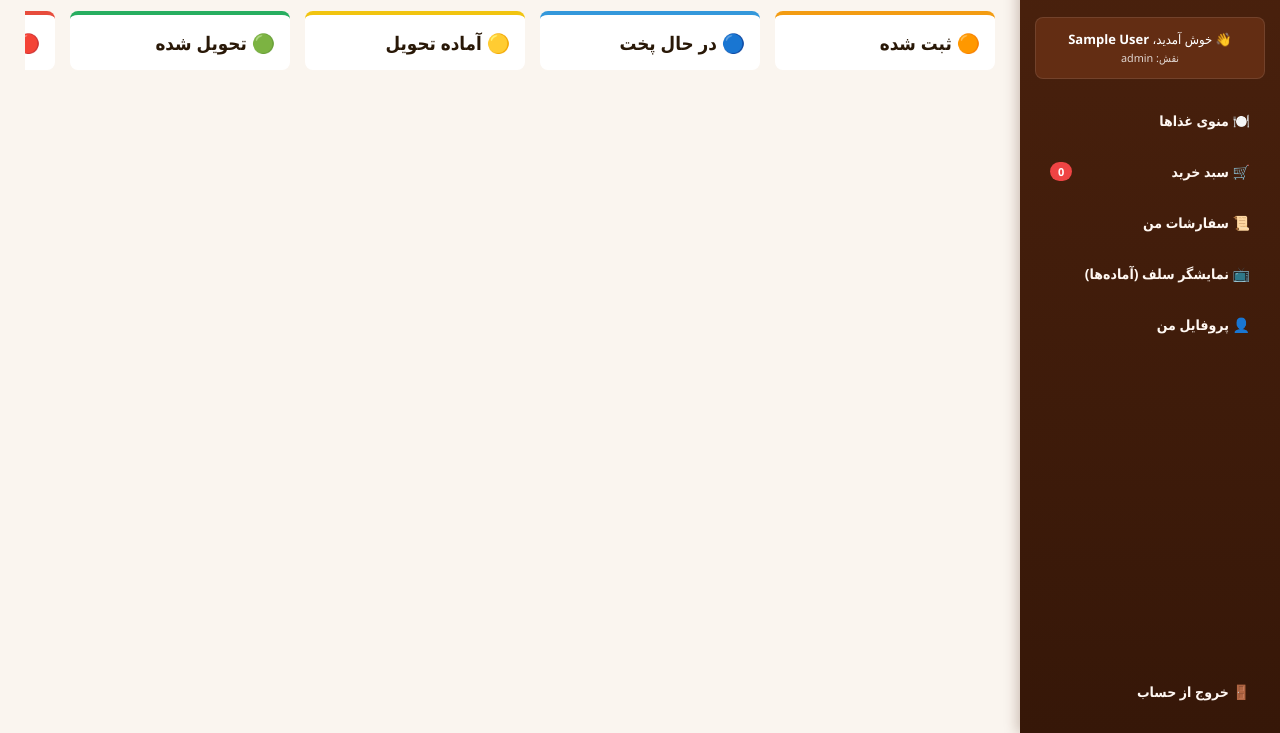
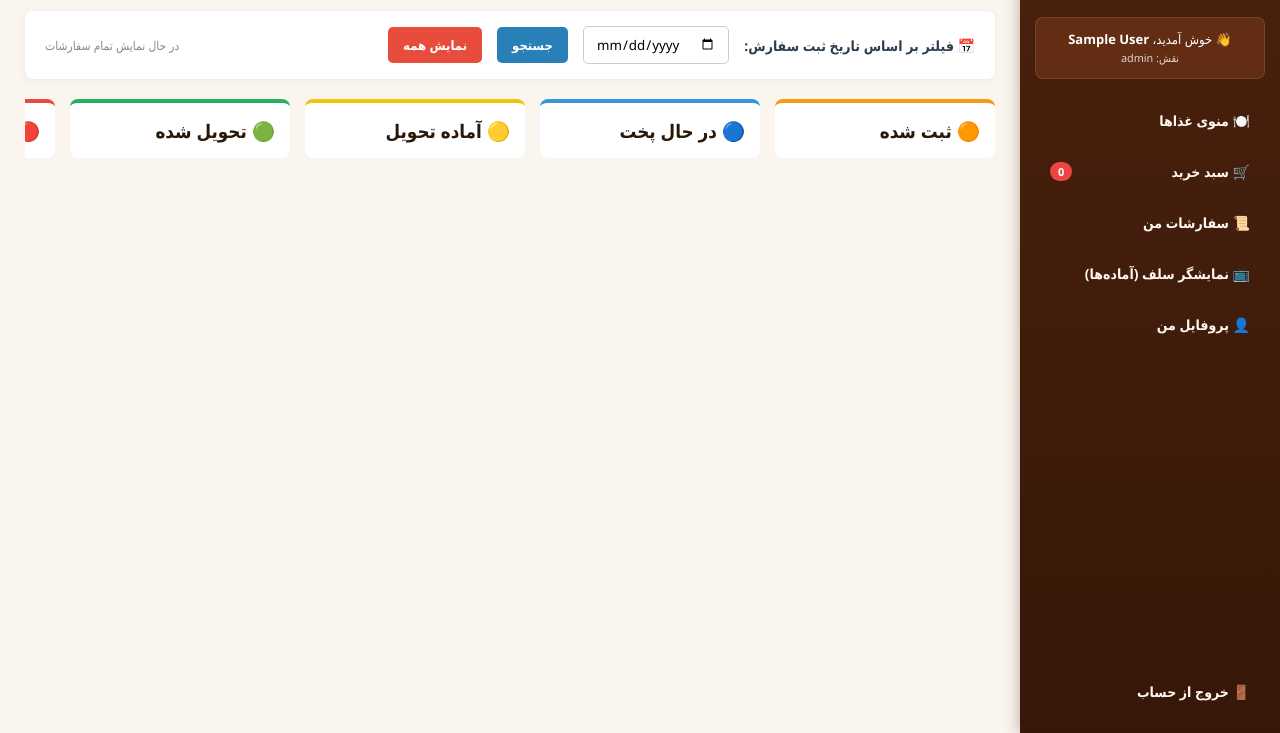
Before and after one commit to ZahraAghaeii/FoodOps, a website: page frontend/admin-orders.html in a window 1280 px wide. Shown: the part 67-800 px from the top of the page. Drawn offline with Linux system fonts and the light colour scheme; no server answers; sample sign-in values are in the browser's storage.

Commit message:
Add a section to filter orders by date

```diff
--- a/frontend/admin-orders.html
+++ b/frontend/admin-orders.html
@@ -5,6 +5,44 @@
   <meta name="viewport" content="width=device-width, initial-scale=1.0">
   <title>FoodOps - مدیریت کل سفارشات</title>
   <link rel="stylesheet" href="css/style.css">
+  <style>
+    /* استایل نوار فیلتر */
+    .filter-bar {
+        background: white;
+        padding: 15px 20px;
+        border-radius: 8px;
+        box-shadow: 0 2px 8px rgba(0,0,0,0.05);
+        margin-bottom: 20px;
+        display: flex;
+        align-items: center;
+        gap: 15px;
+        flex-wrap: wrap;
+    }
+
+    .filter-bar input[type="date"] {
+        padding: 8px 12px;
+        border: 1px solid #ccc;
+        border-radius: 5px;
+        font-family: inherit;
+        outline: none;
+    }
+
+    .btn-filter, .btn-clear {
+        color: white;
+        border: none;
+        padding: 9px 15px;
+        border-radius: 5px;
+        cursor: pointer;
+        font-weight: bold;
+        font-size: 13px;
+        transition: 0.2s;
+        width: auto;
+    }
+    .btn-filter { background: #2980b9; }
+    .btn-filter:hover { background: #2471a3; }
+    .btn-clear { background: #e74c3c; }
+    .btn-clear:hover { background: #c0392b; }
+  </style>
 </head>
 <body>
 
@@ -14,6 +52,15 @@
     <div class="main-wrapper">
       <div class="container" style="max-width: 1400px;">
         <h2 style="margin-bottom: 20px;">مدیریت جامع سفارشات</h2>
+
+        <!-- نوار فیلتر تاریخ -->
+        <div class="filter-bar">
+            <label style="font-weight: bold; color: #2c3e50; font-size: 14px;">📅 فیلتر بر اساس تاریخ ثبت سفارش:</label>
+            <input type="date" id="orderDateFilter" title="تاریخ مورد نظر را انتخاب کنید">
+            <button class="btn-filter" onclick="applyDateFilter()">جستجو</button>
+            <button class="btn-clear" onclick="clearDateFilter()">نمایش همه</button>
+            <span id="filterStatus" style="font-size: 12px; color: #7f8c8d; margin-right: auto;">در حال نمایش تمام سفارشات</span>
+        </div>
 
         <div style="display: flex; gap: 15px; overflow-x: auto; padding-bottom: 20px;">
           <div style="flex: 1; min-width: 220px; background: #fff; padding: 15px; border-radius: 8px; border-top: 4px solid #f39c12;">
--- a/frontend/js/admin-orders.js
+++ b/frontend/js/admin-orders.js
@@ -1,3 +1,5 @@
+let allSystemOrders = []; // متغیر سراسری برای نگهداری تمام سفارشات
+
 document.addEventListener("DOMContentLoaded", () => {
     fetchAllSystemOrders();
 });
@@ -12,8 +14,8 @@ async function fetchAllSystemOrders() {
         });
 
         if (response.ok) {
-            const orders = await response.json();
-            renderKanbanBoard(orders);
+            allSystemOrders = await response.json();
+            renderKanbanBoard(allSystemOrders); // در ابتدا همه را نمایش بده
         } else {
             alert('خطا در دریافت اطلاعات. آیا شما ادمین هستید؟');
         }
@@ -21,6 +23,38 @@ async function fetchAllSystemOrders() {
         console.error(err);
         alert('خطا در ارتباط با سرور.');
     }
+}
+
+// تابع اعمال فیلتر تاریخ
+function applyDateFilter() {
+    const selectedDate = document.getElementById('orderDateFilter').value;
+    const statusText = document.getElementById('filterStatus');
+
+    if (!selectedDate) {
+        alert('لطفاً ابتدا یک تاریخ را از تقویم انتخاب کنید.');
+        return;
+    }
+
+    // فیلتر کردن آرایه اصلی بر اساس تطابق بخش تاریخ
+    const filteredOrders = allSystemOrders.filter(order => {
+        const orderDateOnly = new Date(order.createdAt).toISOString().split('T')[0];
+        return orderDateOnly === selectedDate;
+    });
+
+    statusText.innerText = `نمایش نتایج برای تاریخ: ${selectedDate} (${filteredOrders.length} سفارش)`;
+    statusText.style.color = '#27ae60';
+
+    renderKanbanBoard(filteredOrders);
+}
+
+// تابع پاک کردن فیلتر
+function clearDateFilter() {
+    document.getElementById('orderDateFilter').value = '';
+    const statusText = document.getElementById('filterStatus');
+    statusText.innerText = 'در حال نمایش تمام سفارشات';
+    statusText.style.color = '#7f8c8d';
+
+    renderKanbanBoard(allSystemOrders);
 }
 
 // تابع جدید برای نمایش تاریخچه سفارش
@@ -63,20 +97,20 @@ function renderKanbanBoard(orders) {
         if (order.items && order.items.length > 0) {
             order.items.forEach(i => {
                 const name = i.menuItem ? i.menuItem.name : 'آیتم پاک شده';
-                itemsHtml += `<li>${name} (x${i.quantity})</li>`;
+                itemsHtml += `<li style="margin-bottom: 4px;">${name} (x${i.quantity})</li>`;
             });
         }
 
         const cardHtml = `
-            <div class="admin-order-card" style="margin-bottom:10px; border:1px solid #ddd; padding:10px; border-radius:5px;">
-                <div class="card-header">
-                    <div>کد: ${order._id.slice(-5)}</div>
+            <div class="admin-order-card" style="margin-bottom:15px; border:1px solid #ddd; padding:15px; border-radius:8px; background: #fdfefe;">
+                <div class="card-header" style="display: flex; justify-content: space-between; margin-bottom: 8px; color: #7f8c8d; font-size: 11px;">
+                    <div>کد: <b>${order._id.slice(-5)}</b></div>
                     <div>⏱️ ${dateStr}</div>
                 </div>
-                <div class="card-customer">👤 ${customerName}</div>
-                <ul class="card-items">${itemsHtml}</ul>
-                <div class="card-total">مبلغ: ${(order.totalPrice || 0).toLocaleString('fa-IR')} تومان</div>
-                <button onclick="showOrderLogs('${order._id}')" style="margin-top:5px; background:#3498db; color:white; border:none; padding:5px; border-radius:3px; cursor:pointer; width:100%;">مشاهده تاریخچه</button>
+                <div class="card-customer" style="font-weight: bold; color: #2c3e50; font-size: 14px; margin-bottom: 8px;">👤 ${customerName}</div>
+                <ul class="card-items" style="list-style: none; padding: 0; margin: 10px 0; color: #555; border-top: 1px dashed #eee; padding-top: 8px;">${itemsHtml}</ul>
+                <div class="card-total" style="font-weight: bold; color: #27ae60; margin-top: 10px;">مبلغ: ${(order.totalPrice || 0).toLocaleString('fa-IR')} تومان</div>
+                <button onclick="showOrderLogs('${order._id}')" style="margin-top:12px; background:#3498db; color:white; border:none; padding:8px; border-radius:5px; cursor:pointer; width:100%; font-weight: bold; transition: 0.2s;">مشاهده تاریخچه</button>
             </div>
         `;
 
```
